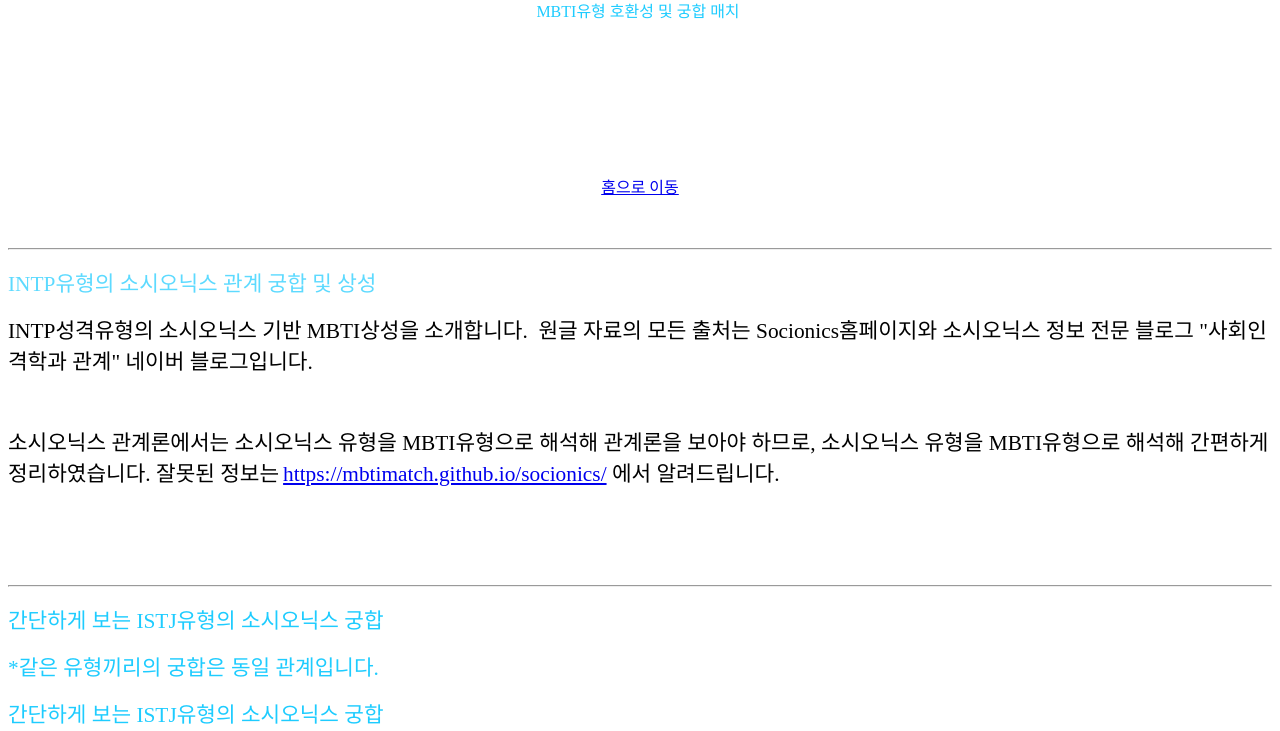
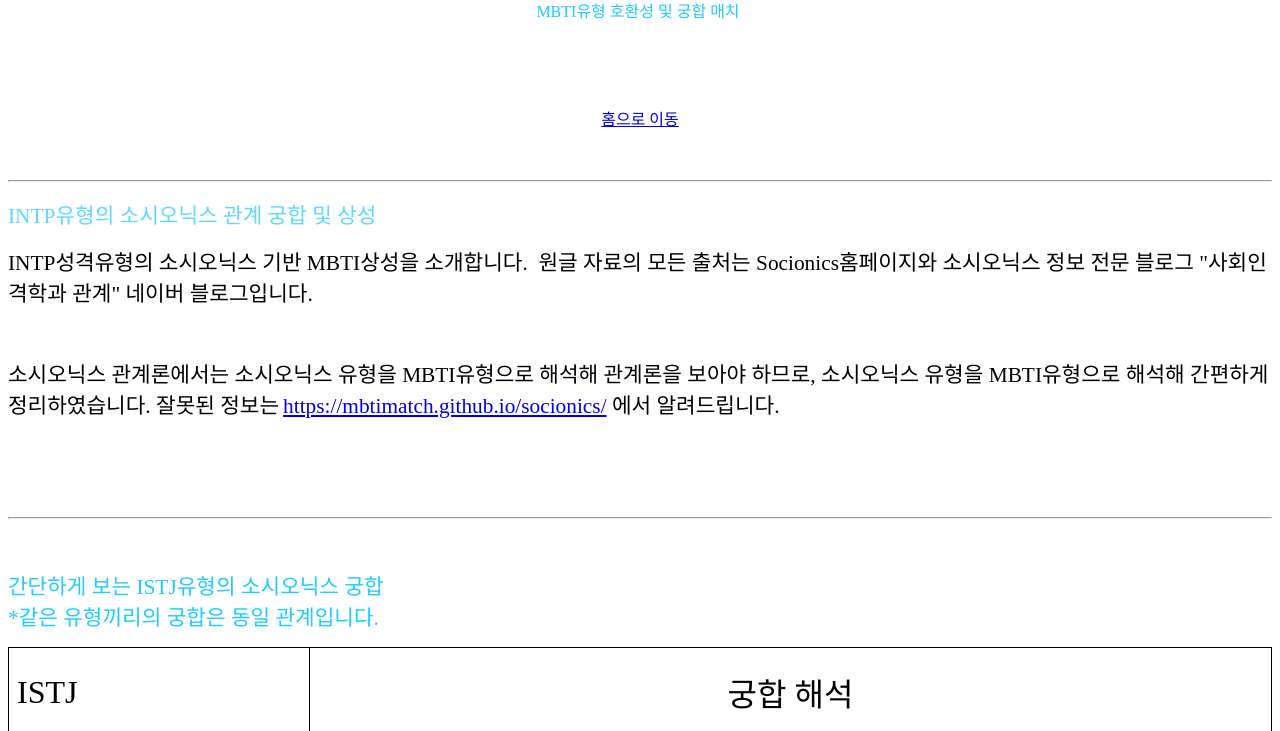
Before and after one commit to mbtimatch/istj-relationship, a plain HTML site: page index.html in a window 1280 px wide. Shown: the part 65-796 px from the top of the page. Drawn offline with Linux system fonts and the light colour scheme.

Commit message:
Add files via upload

```diff
--- a/index.html
+++ b/index.html
@@ -23,9 +23,6 @@ style="font-size: 12pt; font-family: the렛츠스마일r; color: rgb(30,204,255)
 <div style="text-align:center;">
 <br /></div>
 </span></a></font>
-<p align="center">&nbsp;</p>
-<div style="text-align:center;">
-<br /></div>
 </span></a></font>
 <p></p>
 <div style="text-align:center;">
@@ -79,15 +76,7 @@ face="나눔스퀘어라운드 light"></font></p>
 <hr />
 
 <div>
-<p align="left"><span
-style="font-size: 16pt; font-family: the렛츠스마일r; color: rgb(30,204,255)"><font
-face="나눔스퀘어라운드 light">간단하게 보는 ISTJ유형의 소시오닉스 궁합</font></span><font
-face="나눔스퀘어라운드 light"><br /></font></p>
-</div>
-<div>
-<p align="left"><span
-style="font-size: 16pt; font-family: the렛츠스마일r; color: rgb(30,204,255)"><font
-face="나눔스퀘어라운드 light">*같은 유형끼리의 궁합은 동일 관계입니다.</font></span></p>
+<p align="left">&nbsp;</p>
 <div style="font-family:quot; font-style:normal; font-weight:400; font-size:13.3333px; color:black; word-spacing:0px; letter-spacing:normal; text-transform:none; text-indent:0px; orphans:2; widows:2; segoe ui&quot; font-variant-ligatures: normal; font-variant-caps: normal; text-align: start; white-space: normal; -webkit-text-stroke-width: 0px; text-decoration-style: initial; text-decoration-color: initial;"><span style="font-size: 16pt;"><span style="font-size: 16pt; color: rgb(30, 204, 255); font-family: the렛츠스마일r;"><font face="나눔스퀘어라운드 light">간단하게 보는 ISTJ유형의 소시오닉스 궁합</font></span></span><font face="나눔스퀘어라운드 light"></font></div>
 <div style="font-family:quot; font-style:normal; font-weight:400; font-size:13.3333px; color:black; word-spacing:0px; letter-spacing:normal; text-transform:none; text-indent:0px; orphans:2; widows:2; segoe ui&quot; font-variant-ligatures: normal; font-variant-caps: normal; text-align: start; white-space: normal; -webkit-text-stroke-width: 0px; text-decoration-style: initial; text-decoration-color: initial;"><span style="font-size: 16pt; color: rgb(30, 204, 255); font-family: the렛츠스마일r;"><font face="나눔스퀘어라운드 light">*같은 유형끼리의 궁합은 동일 관계입니다.</font></span><font face="나눔스퀘어라운드 light"></font></div>
 <div style="font-family:quot; font-style:normal; font-weight:400; font-size:13.3333px; color:black; word-spacing:0px; letter-spacing:normal; text-transform:none; text-indent:0px; orphans:2; widows:2; segoe ui&quot; font-variant-ligatures: normal; font-variant-caps: normal; text-align: start; white-space: normal; -webkit-text-stroke-width: 0px; text-decoration-style: initial; text-decoration-color: initial;">
```
